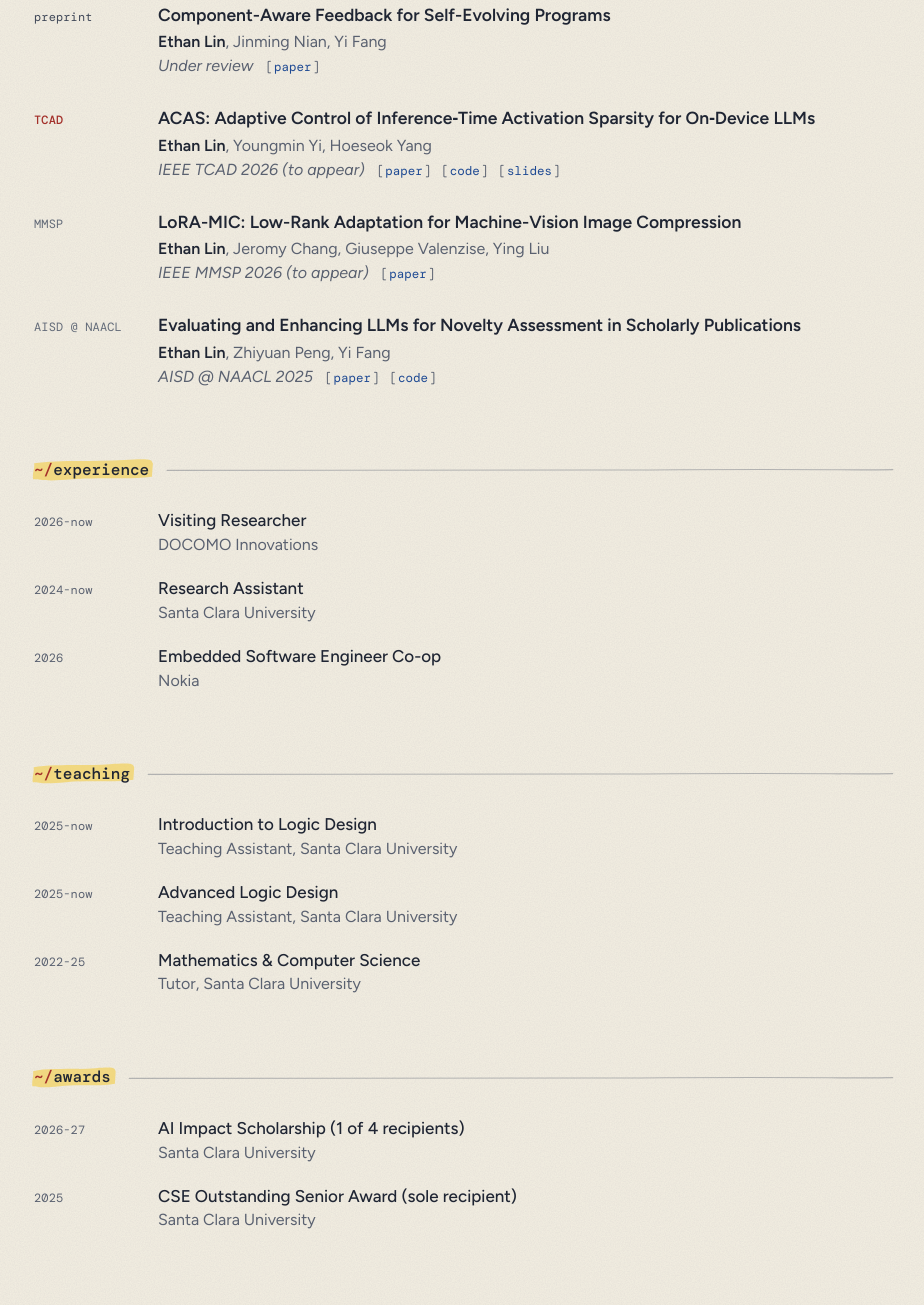
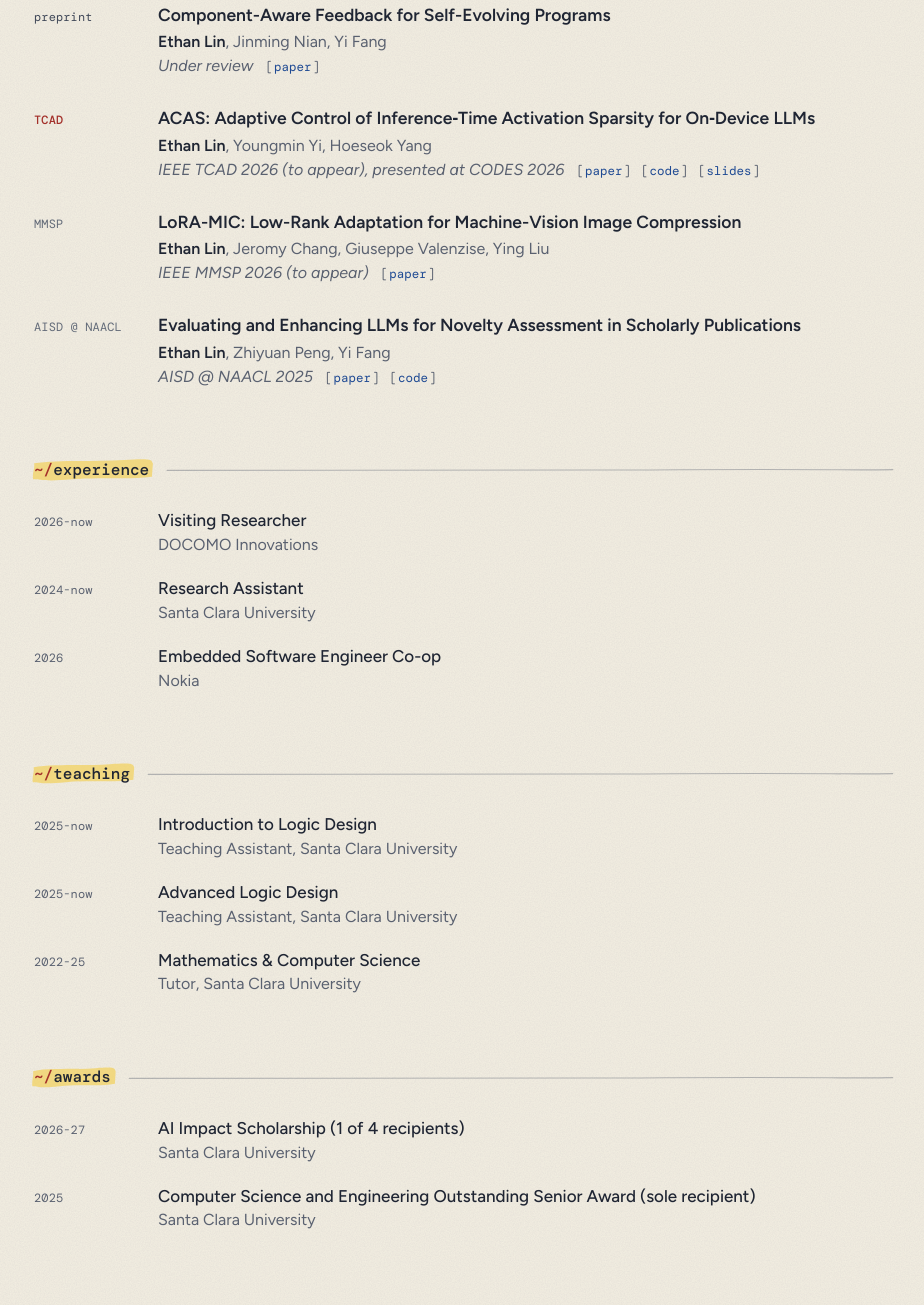
Before and after one commit to ethannlin/ethannlin.github.io, an Astro site: page / in a window 1280 px wide. Shown: the part 639-1944 px from the top of the page, without its empty margins (176-1100 px from the left). Built offline with nearby package versions, Linux system fonts and the light colour scheme; Astro itself is replaced by a stand-in of ours.

Commit message:
update award + acas desc

```diff
--- a/src/data/site.js
+++ b/src/data/site.js
@@ -1,4 +1,3 @@
-// All site content lives here. About text = Ethan's own words (placeholders marked [ ]).
 export const site = {
     name: "Ethan Lin",
     role: "M.S. in AI, Santa Clara University",
@@ -28,7 +27,7 @@ export const site = {
             kind: "journal",
             title: "ACAS: Adaptive Control of Inference‑Time Activation Sparsity for On‑Device LLMs",
             authors: "Ethan Lin, Youngmin Yi, Hoeseok Yang",
-            venue: "IEEE TCAD 2026 (to appear)",
+            venue: "IEEE TCAD 2026 (to appear), presented at CODES 2026",
             links: [
                 ["paper", "/acas-paper.pdf"],
                 ["code", "https://github.com/SCU-CoAI/acas"],
@@ -90,7 +89,7 @@ export const site = {
             "2026-27",
         ],
         [
-            "CSE Outstanding Senior Award (sole recipient)",
+            "Computer Science and Engineering Outstanding Senior Award (sole recipient)",
             "Santa Clara University",
             "2025",
         ],
```
